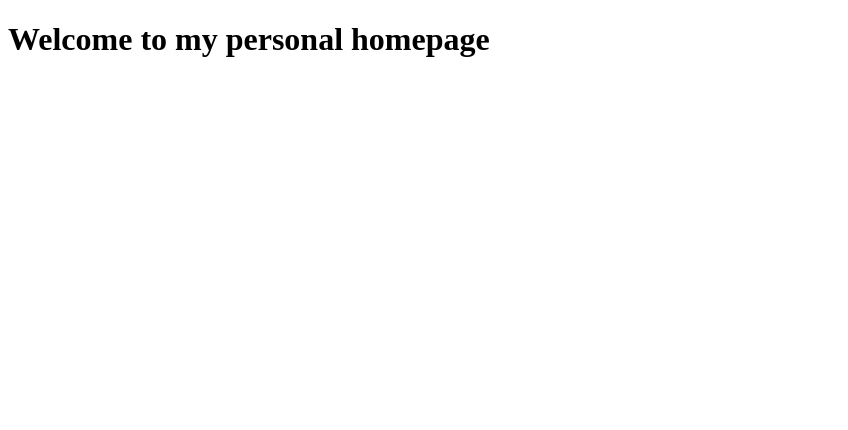
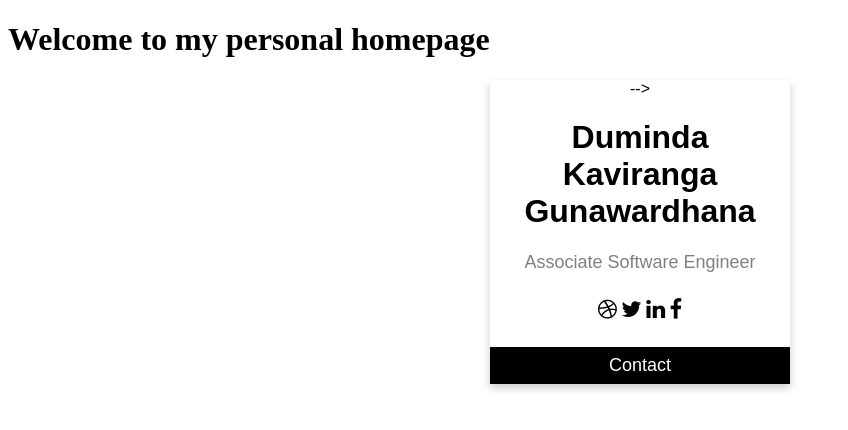
Before and after one commit to kaviranga/kaviranga.github.io, a plain HTML site: page index.html in a window 1280 px wide. Shown: the whole page, without its empty margins (0-848 px from the left). Drawn offline with Linux system fonts and the light colour scheme.

Commit message:
Updated the "index.html"

```diff
--- a/index.html
+++ b/index.html
@@ -44,5 +44,18 @@
   </head>
   <body>
     <h1>Welcome to my personal homepage</h1>
+    <div class="card">
+        <!-<img src="/test.jpg" alt="Kaviranga" style="width:100%">-->
+        <h1>Duminda Kaviranga Gunawardhana</h1>
+        <p class="title">Associate Software Engineer</p>
+
+        <div style="margin: 24px 0;">
+          <a href="#"><i class="fa fa-dribbble"></i></a>
+          <a href="#"><i class="fa fa-twitter"></i></a>
+          <a href="#"><i class="fa fa-linkedin"></i></a>
+          <a href="#"><i class="fa fa-facebook"></i></a>
+        </div>
+        <p><button>Contact</button></p>
+    </div>
   </body>
 </html>
```
Lines whose indentation alone changed are shown as unchanged.
